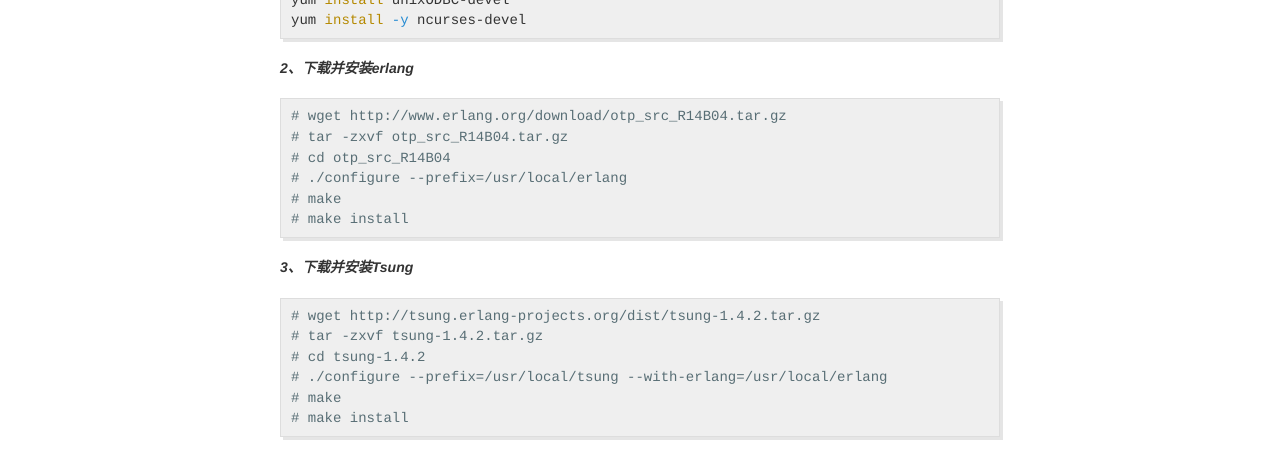
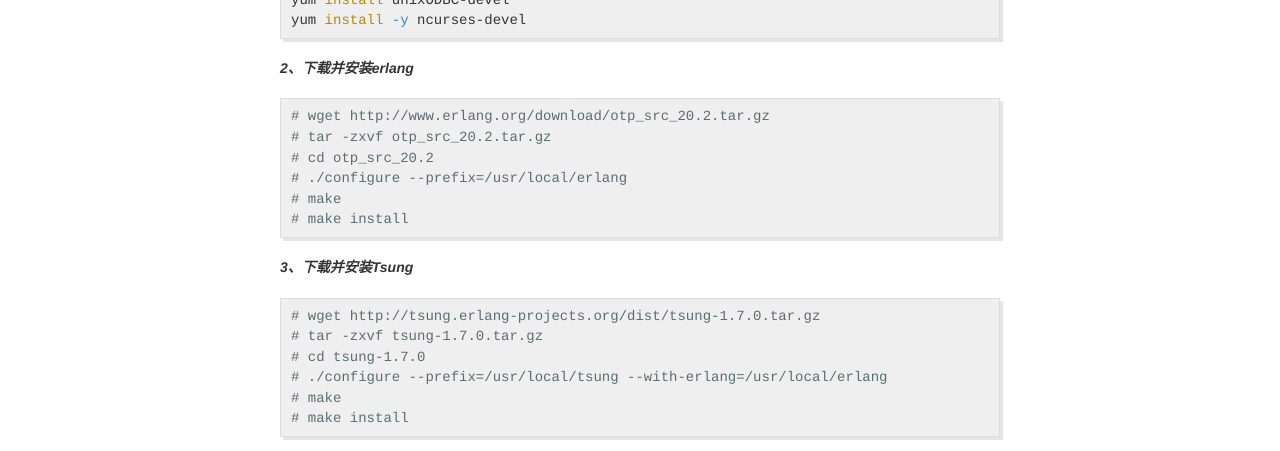
Before and after one commit to linshaodong/jekyll_note, a Jekyll site: the page built from _posts/2018-03-28-tsung-install-test.markdown, in a window 1280 px wide. Shown: the part 644-1095 px from the top of the page. Built offline with Jekyll 4.4.1, drawn with Linux system fonts in a browser that asks for light colours; nearby versions of some CDN libraries.

Commit message:
tsung和erlang版本升级

````diff
--- a/_posts/2018-03-28-tsung-install-test.markdown
+++ b/_posts/2018-03-28-tsung-install-test.markdown
@@ -20,9 +20,9 @@
 **_2、下载并安装erlang_**
 
 ```bash
-# wget http://www.erlang.org/download/otp_src_R14B04.tar.gz
-# tar -zxvf otp_src_R14B04.tar.gz
-# cd otp_src_R14B04
+# wget http://www.erlang.org/download/otp_src_20.2.tar.gz
+# tar -zxvf otp_src_20.2.tar.gz
+# cd otp_src_20.2
 # ./configure --prefix=/usr/local/erlang
 # make
 # make install
@@ -31,9 +31,9 @@
 **_3、下载并安装Tsung_**
 
 ```bash
-# wget http://tsung.erlang-projects.org/dist/tsung-1.4.2.tar.gz
-# tar -zxvf tsung-1.4.2.tar.gz
-# cd tsung-1.4.2
+# wget http://tsung.erlang-projects.org/dist/tsung-1.7.0.tar.gz
+# tar -zxvf tsung-1.7.0.tar.gz
+# cd tsung-1.7.0
 # ./configure --prefix=/usr/local/tsung --with-erlang=/usr/local/erlang
 # make
 # make install
````
